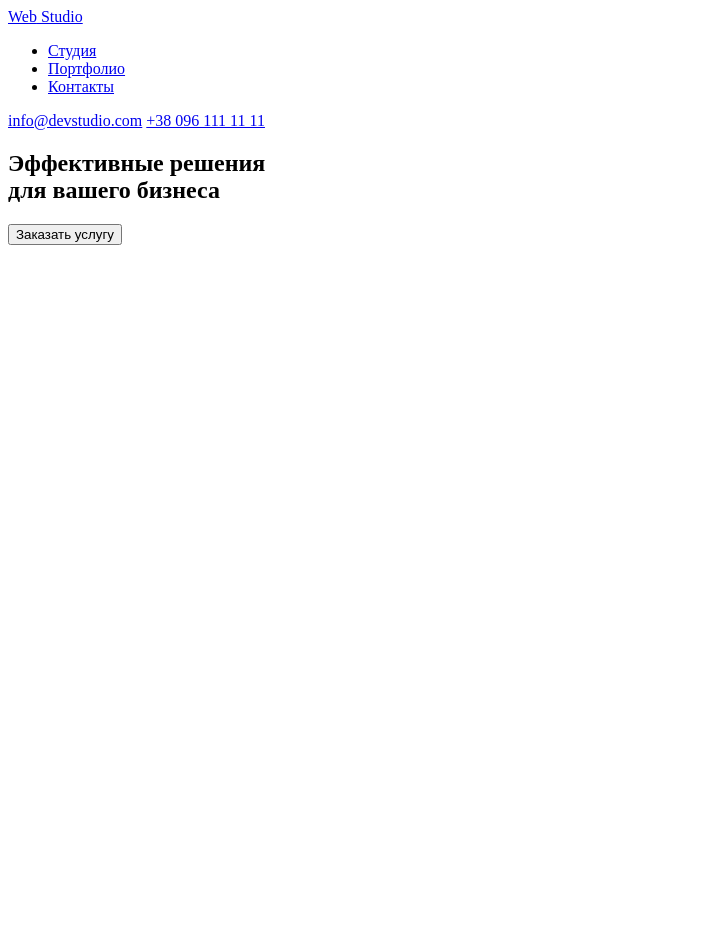
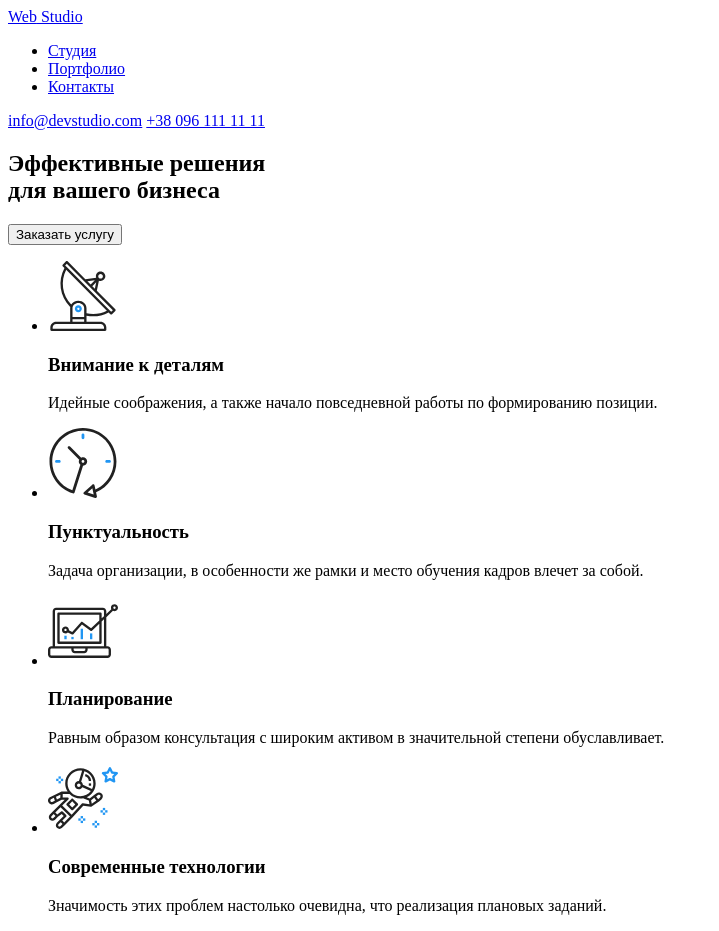
Before and after one commit to MarinaKulyk/goit-markup-hw-01, a plain HTML site: page index.html in a window 1280 px wide. Shown: the whole page, without its empty margins (0-719 px from the left). Before the commit the page ends 800 px from the top, so only its background shows below. Drawn offline with Linux system fonts and the light colour scheme.

Commit message:
Добавлена секция О нас

```diff
--- a/index.html
+++ b/index.html
@@ -28,6 +28,36 @@
         <h1>Эффективные решения <br>для вашего бизнеса</h1>
         <button>Заказать услугу</button>
     </section>
+    <!-- О НАС -->
+    <section>
+        <h2 hidden>О нас</h2>
+        <ul>
+            <li>
+                <img src="./img/about-us/antenna 1.svg" alt="Иконака антены">
+                <h3>Внимание к деталям</h3>
+                <p>Идейные соображения, а также начало повседневной работы
+                    по формированию позиции.</p>
+            </li>
+            <li>
+                <img src="./img/about-us/clock 1.svg" alt="Иконка часов">
+                <h3>Пунктуальность</h3>
+                <p>Задача организации, в особенности же рамки
+                    и место обучения кадров влечет за собой.</p>
+            </li>
+            <li>
+                <img src="./img/about-us/diagram 1.svg" alt="Иконка диаграмы">
+                <h3>Планирование</h3>
+                <p>Равным образом консультация
+                    с широким активом в значительной степени обуславливает.</p>
+            </li>
+            <li>
+                <img src="./img/about-us/astronaut 1.svg" alt="Иконка астронавта">
+                <h3>Современные технологии</h3>
+                <p>Значимость этих проблем настолько очевидна,
+                    что реализация плановых заданий.</p>
+            </li>
+        </ul>
+    </section>
 </body>
 
 </html>
```
Also changed, not shown: img/about-us/antenna 1.svg (added), img/about-us/astronaut 1.svg (added), img/about-us/clock 1.svg (added), img/about-us/diagram 1.svg (added).
